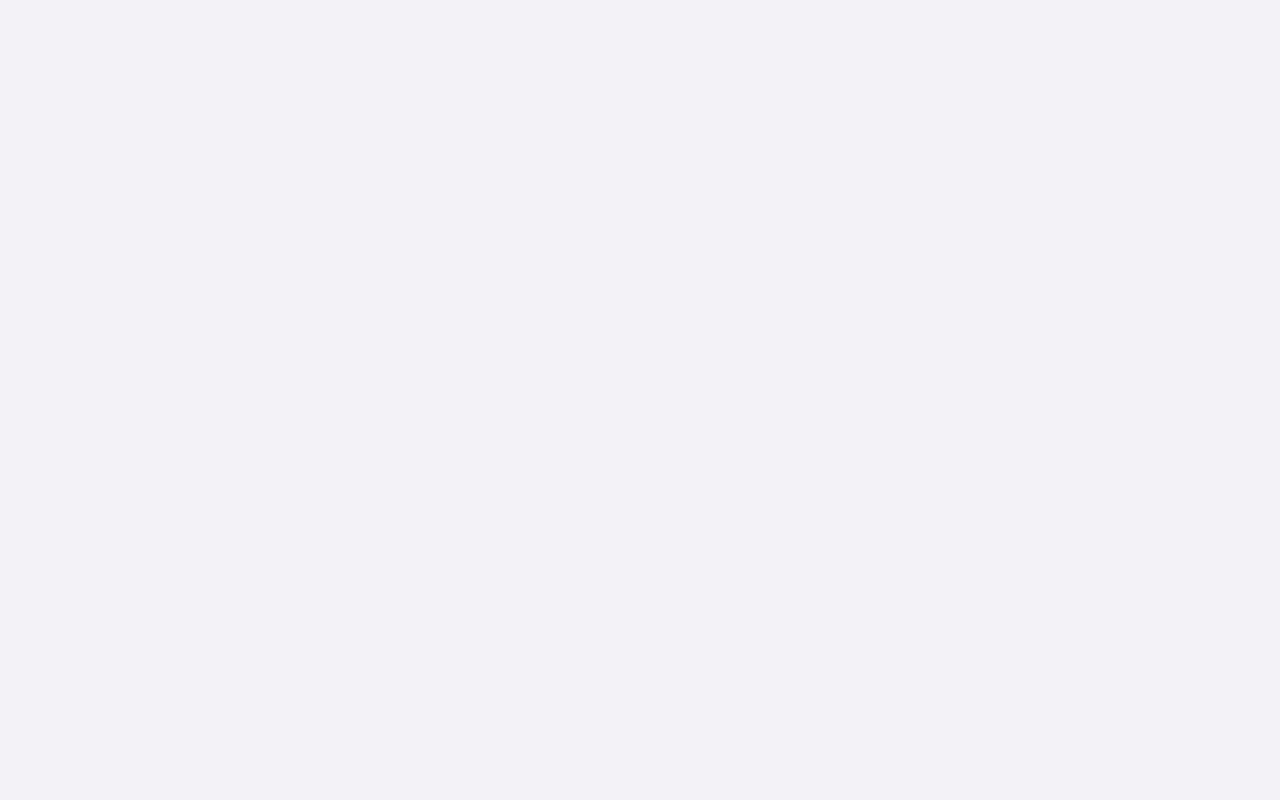
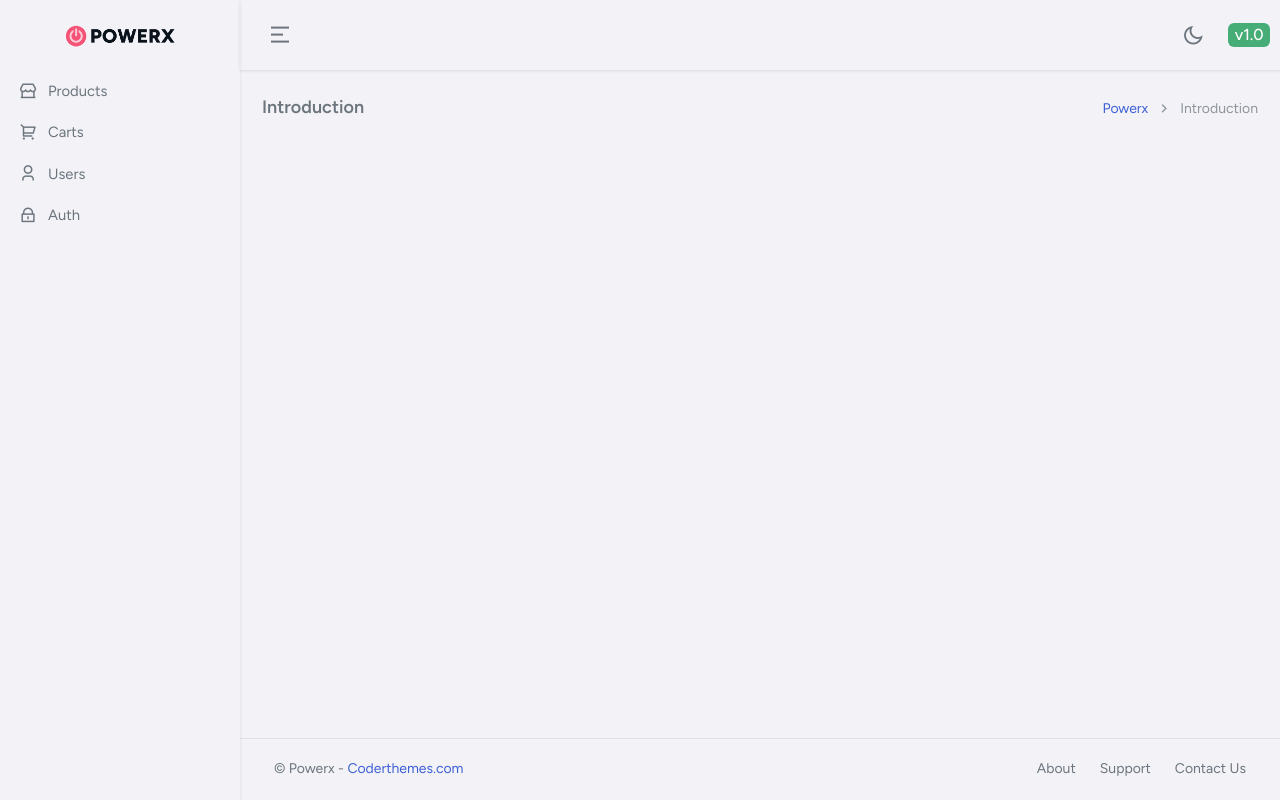
Before and after one commit to iamhns7/Dashboard-Template, a React (Vite) app: page /products in a window 1280 px wide. Built offline with nearby package versions, Linux system fonts and the light colour scheme.

Commit message:
Integrate new Navbar and Sidebar components

```diff
--- a/src/App.tsx
+++ b/src/App.tsx
@@ -1,10 +1,12 @@
 import { BrowserRouter as Router, Routes, Route } from "react-router-dom";
+import DashboardLayout from "./layouts/DashboardLayout";
 
 
 
 function App() {
   return (
       <Router>
+        <DashboardLayout/>
 
           <Routes>
                 <Route path="/products" />
--- /dev/null
+++ b/src/components/Navbar.tsx
@@ -0,0 +1,55 @@
+import logoLight from "../assets/images/logo.png";
+import logoLightSm from "../assets/images/logo-sm.png";
+import logoDark from "../assets/images/logo-dark.png";
+
+const Navbar = () => {
+  return (
+    <div className="navbar-custom">
+      <div className="topbar container-fluid">
+        <div className="d-flex align-items-center gap-lg-2 gap-1">
+          {/* Topbar Brand Logo */}
+          <div className="logo-topbar">
+            {/* Logo light */}
+            <a href="/" className="logo-light">
+              <span className="logo-lg">
+                <img src={logoLight} alt="logo" />
+              </span>
+              <span className="logo-sm">
+                <img src={logoLightSm} alt="small logo" />
+              </span>
+            </a>
+
+            {/* Logo Dark */}
+            <a href="/" className="logo-dark">
+              <span className="logo-lg">
+                <img src={logoDark} alt="dark logo" />
+              </span>
+              <span className="logo-sm">
+                <img src={logoLightSm} alt="small logo" />
+              </span>
+            </a>
+          </div>
+
+          {/* Sidebar Menu Toggle Button */}
+          <button className="button-toggle-menu">
+            <i className="ri-menu-2-fill"></i>
+          </button>
+        </div>
+
+        <ul className="topbar-menu d-flex align-items-center gap-3">
+          <li className="d-none d-sm-inline-block">
+            <div className="nav-link" id="light-dark-mode">
+              <i className="ri-moon-line fs-22"></i>
+            </div>
+          </li>
+
+          <li className="nav-link">
+            <span className="badge bg-success fs-16">v1.0</span>
+          </li>
+        </ul>
+      </div>
+    </div>
+  );
+};
+
+export default Navbar;
--- /dev/null
+++ b/src/components/Sidebar.tsx
@@ -0,0 +1,86 @@
+import React from "react";
+import { Link } from "react-router-dom";
+import logoLight from "../assets/images/logo.png";
+import logoLightSm from "../assets/images/logo-sm.png";
+import logoDark from "../assets/images/logo-dark.png";
+import avatar from "../assets/images/users/avatar-1.jpg";
+import type { SidebarProps } from "../interfaces/SidebarInterfaces";
+
+
+const Sidebar: React.FC<SidebarProps> = ({ darkMode }) => {
+  const menuItems = [
+    { title: "Products", icon: "ri-store-2-line", path: "/" },
+    { title: "Carts", icon: "ri-shopping-cart-2-line", path: "/carts" },
+    { title: "Users", icon: "ri-user-3-line", path: "/users" },
+    { title: "Auth", icon: "ri-lock-line", path: "/auth" },
+  ];
+
+  return (
+    <div className={`leftside-menu ${darkMode ? "dark" : "light"}`}>
+      {/* Brand Logo */}
+      <Link to="/" className="logo logo-light">
+        <span className="logo-lg">
+          <img src={logoLight} alt="logo" />
+        </span>
+        <span className="logo-sm">
+          <img src={logoLightSm} alt="small logo" />
+        </span>
+      </Link>
+
+      <Link to="/" className="logo logo-dark">
+        <span className="logo-lg">
+          <img src={logoDark} alt="dark logo" />
+        </span>
+        <span className="logo-sm">
+          <img src={logoLightSm} alt="small logo" />
+        </span>
+      </Link>
+
+      {/* Sidebar Hover Menu Toggle Button */}
+      <div className="button-sm-hover" title="Show Full Sidebar">
+        <i className="ri-checkbox-blank-circle-line align-middle" />
+      </div>
+
+      {/* Full Sidebar Menu Close Button */}
+      <div className="button-close-fullsidebar">
+        <i className="ri-close-fill align-middle" />
+      </div>
+
+      {/* Sidebar Content */}
+      <div className="h-100" id="leftside-menu-container" data-simplebar>
+        {/* Leftbar User */}
+        <div className="leftbar-user">
+          <Link to="/profile">
+            <img src={avatar} alt="user-image" height={42} className="rounded-circle shadow-sm" />
+            <span className="leftbar-user-name mt-2">Tosha Minner</span>
+          </Link>
+        </div>
+
+        {/* Side Menu */}
+        <ul className="side-nav">
+          {menuItems.map((item) => (
+            <li key={item.path} className="side-nav-item">
+              <Link to={item.path} className="side-nav-link">
+                <i className={item.icon} />
+                <span>{item.title}</span>
+              </Link>
+            </li>
+          ))}
+        </ul>
+
+        {/* Help Box */}
+        <div className="help-box text-center d-none">
+          <button className="float-end close-btn">
+            <i className="mdi mdi-close" />
+          </button>
+          <img src="/assets/images/svg/help-icon.svg" height={90} alt="Helper Icon" />
+          <h5 className="mt-3">Unlimited Access</h5>
+          <p className="mb-3">Upgrade to plan to get access to unlimited reports</p>
+          <button className="btn btn-secondary btn-sm">Buy Now</button>
+        </div>
+      </div>
+    </div>
+  );
+};
+
+export default Sidebar;
--- /dev/null
+++ b/src/interfaces/SidebarInterfaces.tsx
@@ -0,0 +1,3 @@
+export type SidebarProps = {
+  darkMode: boolean;
+};
--- /dev/null
+++ b/src/layouts/DashboardLayout.tsx
@@ -0,0 +1,20 @@
+import Navbar from "../components/Navbar";
+import Sidebar from "../components/Sidebar";
+import Products from "../pages/Products";
+
+
+
+const DashboardLayout = () => {
+  return (
+    <>
+
+      <Navbar/>
+      <Sidebar darkMode={false}/>
+      <Products />
+
+
+
+    </>
+  );
+};
+export default DashboardLayout
--- a/src/pages/Products.tsx
+++ b/src/pages/Products.tsx
@@ -0,0 +1,51 @@
+
+const Products = () => {
+  return (
+    <div className="content-page">
+      <div className="content">
+        <div className="container-fluid">
+          {/* Start page title */}
+          <div className="row">
+            <div className="col-12">
+              <div className="page-title-box">
+                <div className="page-title-right">
+                  <ol className="breadcrumb m-0">
+                    <li className="breadcrumb-item">
+                      <a href="#">Powerx</a>
+                    </li>
+                    <li className="breadcrumb-item active">Introduction</li>
+                  </ol>
+                </div>
+                <h4 className="page-title">Introduction</h4>
+              </div>
+            </div>
+          </div>
+
+
+
+
+        </div>
+      </div>
+
+      {/* Footer */}
+      <footer className="footer">
+        <div className="container-fluid">
+          <div className="row">
+            <div className="col-md-6">
+              © Powerx - <a href="https://coderthemes.com/" target="_blank">Coderthemes.com</a>
+            </div>
+            <div className="col-md-6">
+              <div className="text-md-end footer-links d-none d-md-block">
+                <a href="#">About</a>
+                <a href="#">Support</a>
+                <a href="#">Contact Us</a>
+              </div>
+            </div>
+          </div>
+        </div>
+      </footer>
+    </div>
+  );
+};
+
+export default Products;
```
Also changed, not shown: src/components/DarkModeToggle.tsx (added), src/interfaces/ThemeContextInterfaces.tsx (added), src/pages/Dashboard.tsx (deleted).
